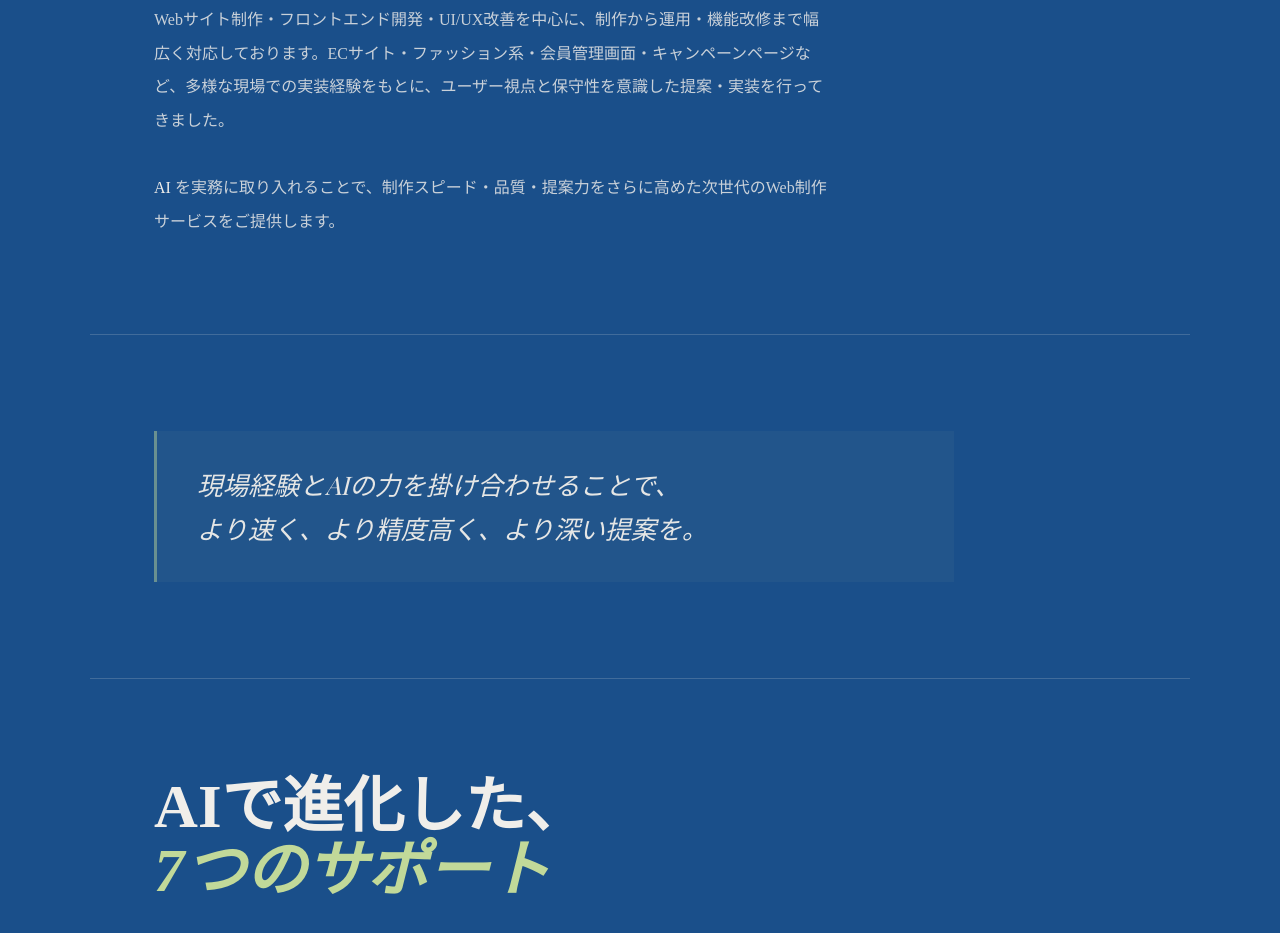
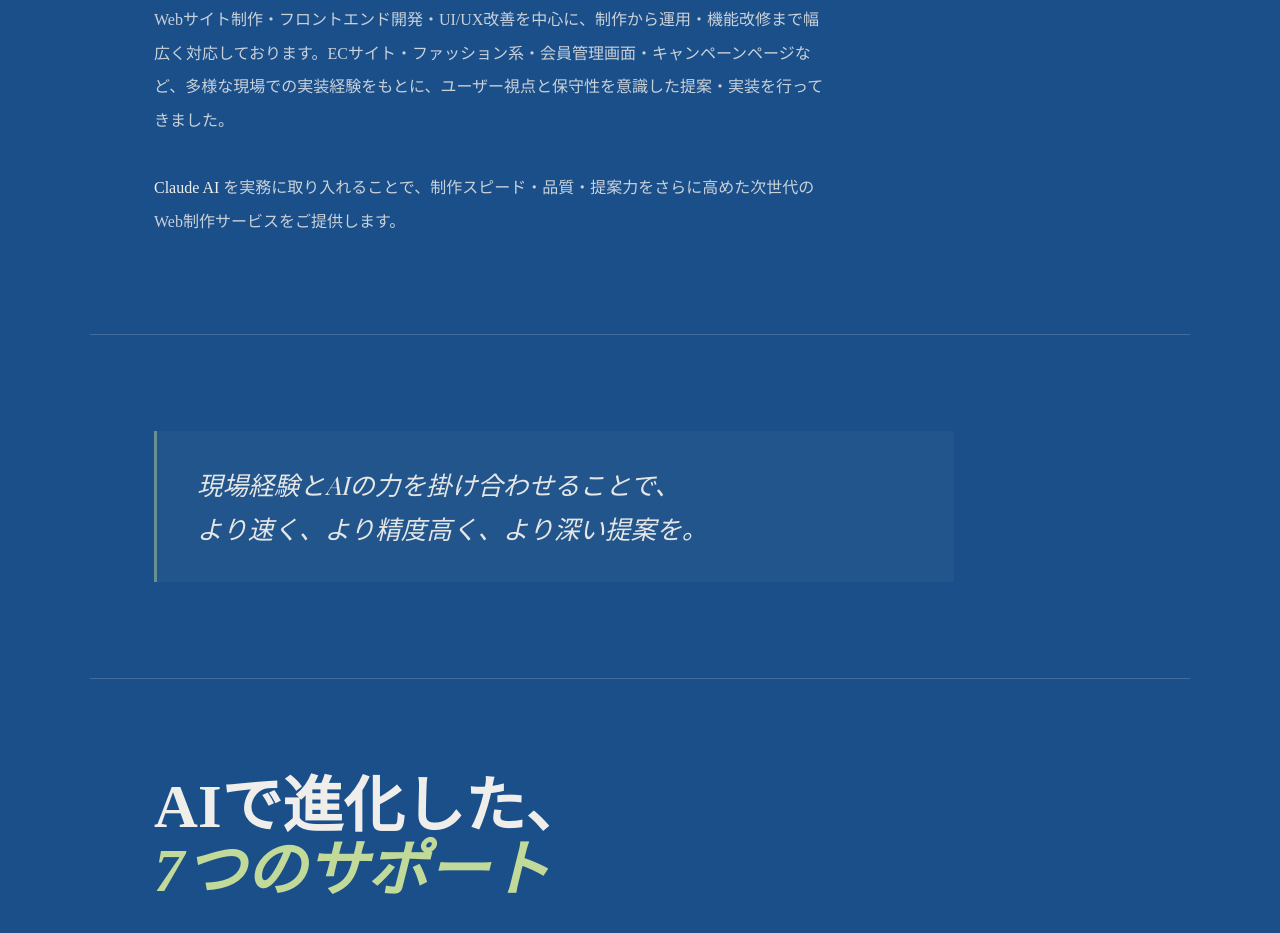
Before and after one commit to fujiyamaseiji/fujiyamawebsite-app, a plain HTML site: page index.html in a window 1280 px wide. Shown: the part 1266-2199 px from the top of the page. Drawn offline with nearby package versions, Linux system fonts and the light colour scheme; a web font is replaced by a local one.

Commit message:
テキスト修正

```diff
--- a/index.html
+++ b/index.html
@@ -795,7 +795,7 @@
         <p class="section-label">About</p>
         <h2 class="section-title">FUJIYAMA WEBDESIGN SERVICE</h2>
         <p class="intro-text"> Webサイト制作・フロントエンド開発・UI/UX改善を中心に、制作から運用・機能改修まで幅広く対応しております。ECサイト・ファッション系・会員管理画面・キャンペーンページなど、多様な現場での実装経験をもとに、ユーザー視点と保守性を意識した提案・実装を行ってきました。<br><br>
-          <strong>AI</strong> を実務に取り入れることで、制作スピード・品質・提案力をさらに高めた次世代のWeb制作サービスをご提供します。
+          <strong>Claude AI</strong> を実務に取り入れることで、制作スピード・品質・提案力をさらに高めた次世代のWeb制作サービスをご提供します。
         </p>
       </section>
       <hr class="hr-white">
```
